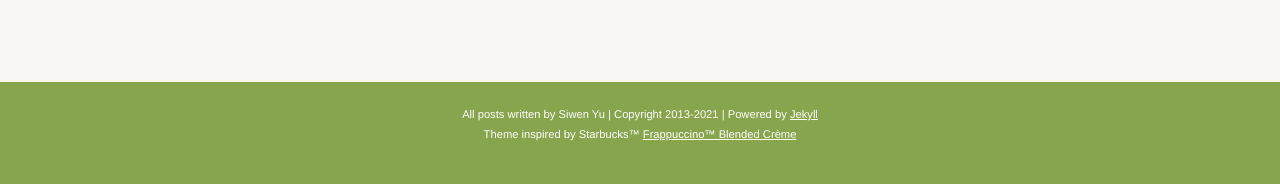
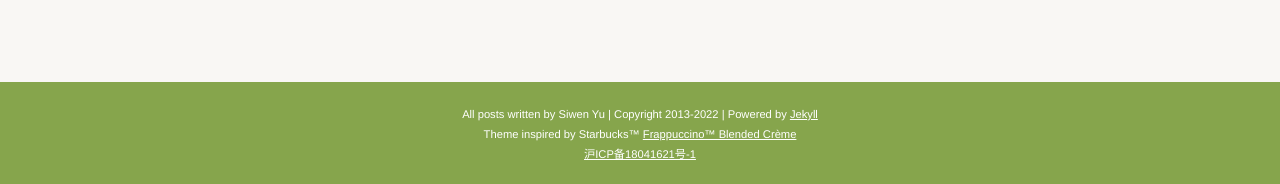
Before and after one commit to yusiwen/yusiwen.github.io, a Jekyll site: the page built from index.html, in a window 1280 px wide and 900 px high, scrolled down 2073 px. Shown: the part 713-897 px from the top of the window. Built offline with Jekyll 4.4.1, drawn with Linux system fonts in a browser that asks for light colours; some web fonts are replaced; the list of posts is cut into pages by our own code.

Commit message:
add register info

```diff
--- a/_layouts/default.html
+++ b/_layouts/default.html
@@ -36,9 +36,10 @@
       ================================================== -->
   <footer>
     <div class="container">
-      All posts written by Siwen Yu | Copyright 2013-2021 |
+      All posts written by Siwen Yu | Copyright 2013-2022 |
       Powered by <a href="http://jekyllrb.com/">Jekyll</a><br>
-      Theme inspired by Starbucks&trade; <a href="https://www.starbucks.com/menu/drinks/frappuccino-blended-beverages/tazo-green-tea-frappuccino-blended-cr%C3%A8me">Frappuccino&trade; Blended Crème</a>
+      Theme inspired by Starbucks&trade; <a href="https://www.starbucks.com/menu/drinks/frappuccino-blended-beverages/tazo-green-tea-frappuccino-blended-cr%C3%A8me">Frappuccino&trade; Blended Crème</a><br>
+      <a href="https://beian.miit.gov.cn">沪ICP备18041621号-1</a>
     </div>
   </footer>
 
```
